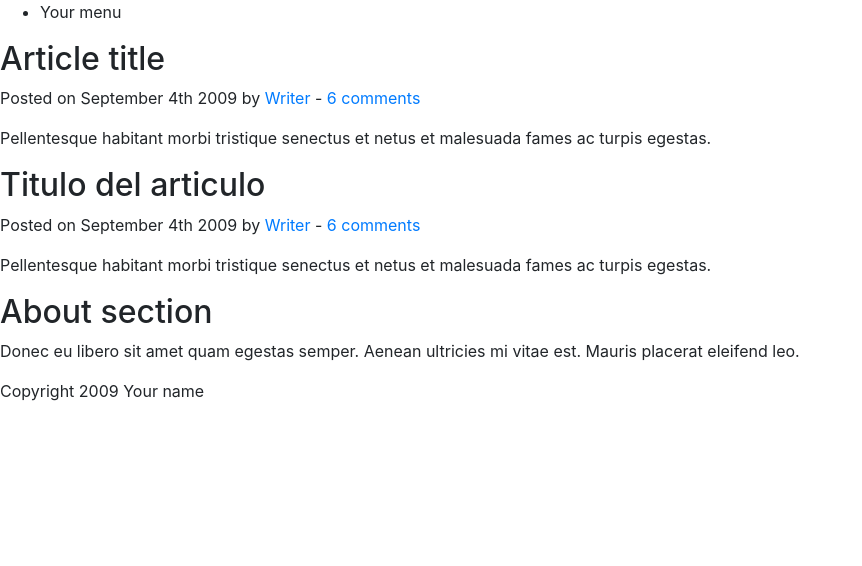
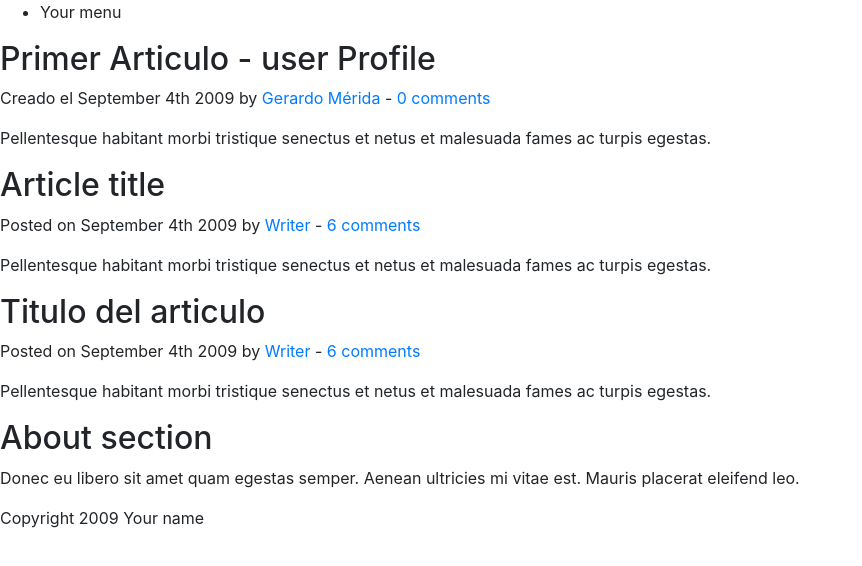
Before and after one commit to cgmerida/git-course, a plain HTML site: page index.html in a window 1280 px wide. Shown: the whole page, without its empty margins (0-862 px from the left). Drawn offline with nearby package versions, Linux system fonts and the light colour scheme.

Commit message:
Probando user profile

```diff
--- a/index.html
+++ b/index.html
@@ -21,6 +21,14 @@
     </header>
 
     <section>
+        <article>
+            <header>
+                <h2>Primer Articulo - user Profile</h2>
+                <p>Creado el <time datetime="2009-09-04T16:31:24+02:00">September 4th 2009</time> by <a href="#">Gerardo Mérida</a>
+                    - <a href="#comments">0 comments</a></p>
+            </header>
+            <p>Pellentesque habitant morbi tristique senectus et netus et malesuada fames ac turpis egestas.</p>
+        </article>
 
         <article>
             <header>
```
